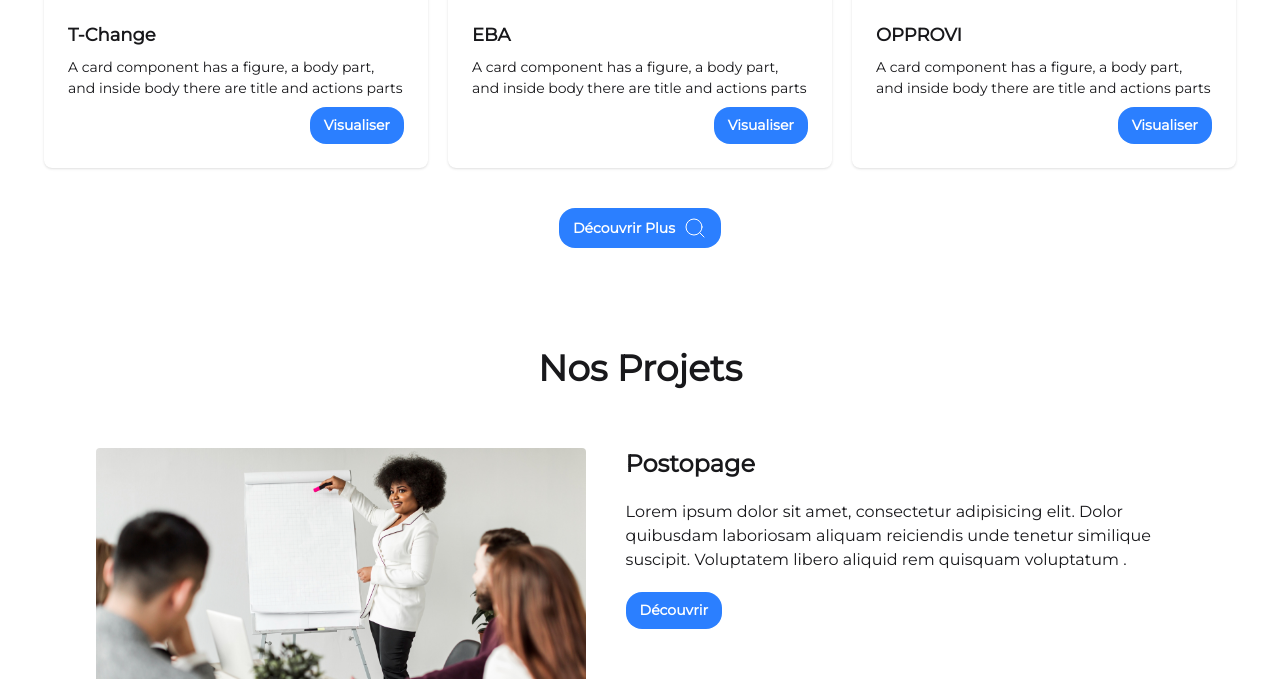
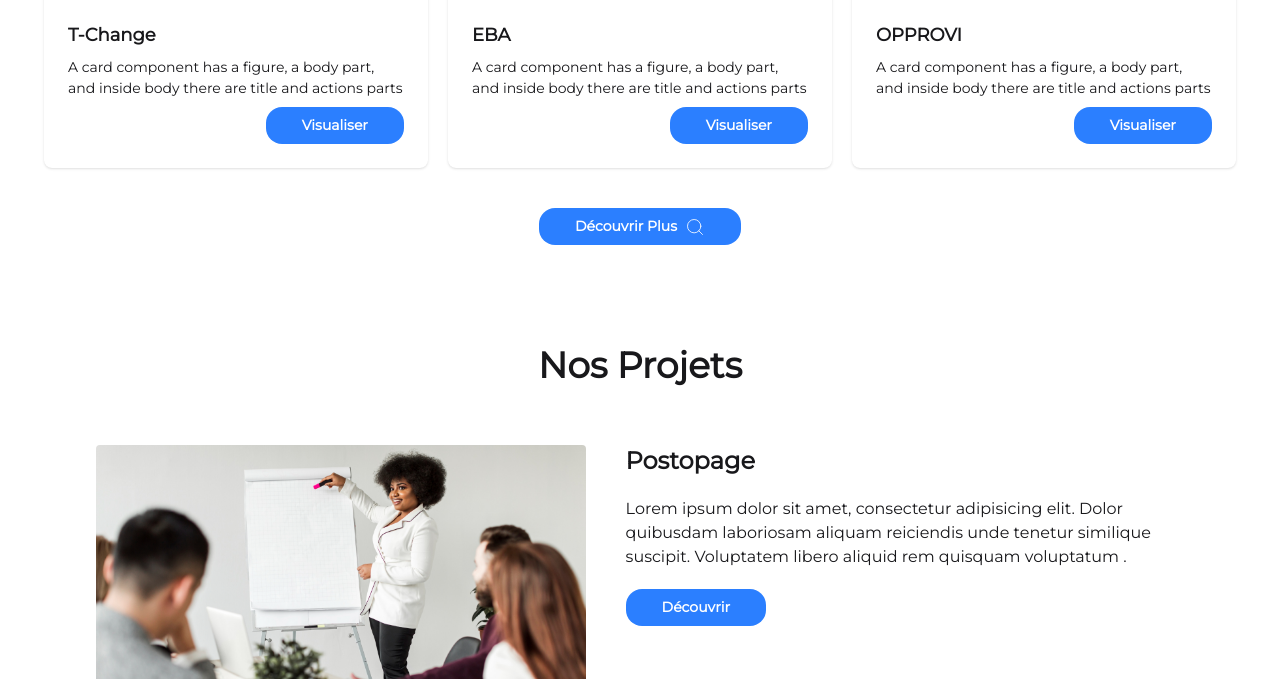
Before and after one commit to LaQuality/flyer-, a React (Vite) app: page / in a window 1280 px wide. Shown: the part 1872-2551 px from the top of the page. Built offline with nearby package versions, Linux system fonts and the light colour scheme.

Commit message:
dernier modification 2

```diff
--- a/src/components/Button.jsx
+++ b/src/components/Button.jsx
@@ -3,7 +3,7 @@
 export default function Button({color,children,fonction}) {
   return (
 
-    <button onClick={fonction} className={`font-monserrat inline-flex items-center gap-2 text-[14px]  self-start ${color} font-bold  px-3.5 py-2 rounded-2xl text-white  cursor-pointer `}> {children} </button>
+    <button onClick={fonction} className={`font-monserrat inline-flex items-center gap-2 text-[14px]   self-start  font-bold  px-9 py-2 rounded-2xl text-white ${color}  cursor-pointer `}> {children} </button>
 
   )
 }
--- a/src/pages/HomePage.jsx
+++ b/src/pages/HomePage.jsx
@@ -105,7 +105,7 @@ export default function HomePage() {
 
                     </div>
 
-                    <a href="" className="mt-10"><Button color={"bg-blue-500"}>Découvrir Plus <Search strokeWidth={1} /> </Button></a>
+                    <a href="" className="mt-10"><Button color={"bg-blue-500"}>Découvrir Plus <Search size={20} strokeWidth={1} /> </Button></a>
 
               </section>
 
```
